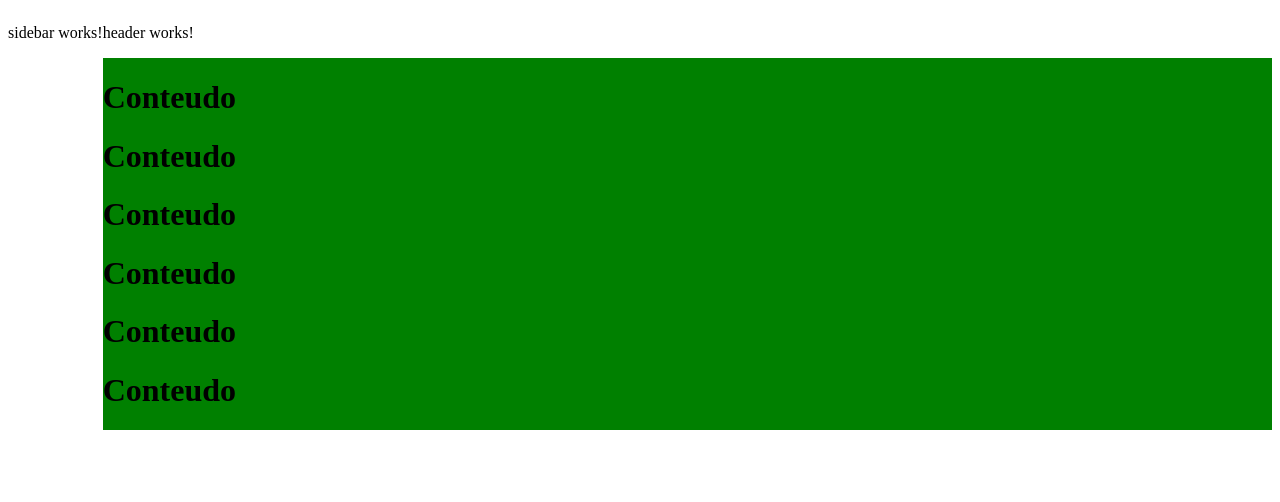
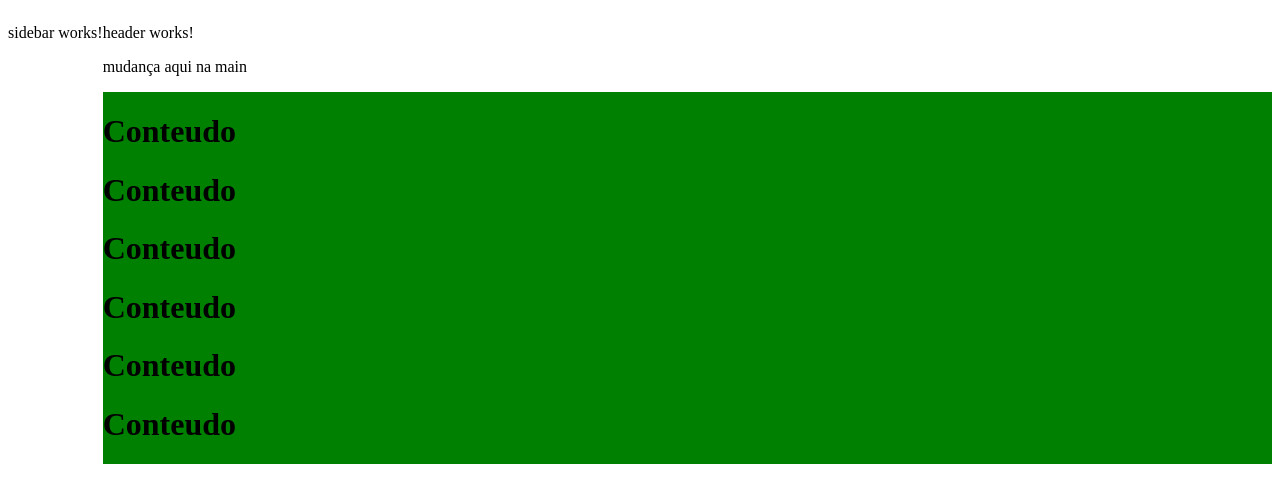
Before and after one commit to alanjhonnes/mentoria-3, an Angular app: page / in a window 1280 px wide. Shown: the top 502 px of the page. Built offline with nearby package versions, Linux system fonts and the light colour scheme.

Commit message:
minha feature

```diff
--- a/src/app/header/header.component.html
+++ b/src/app/header/header.component.html
@@ -1,2 +1,2 @@
 <p>header works!</p>
-<p></p>
+<p>mudança aqui na main</p>
```
